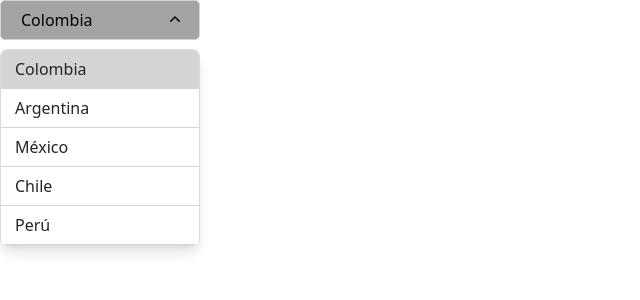
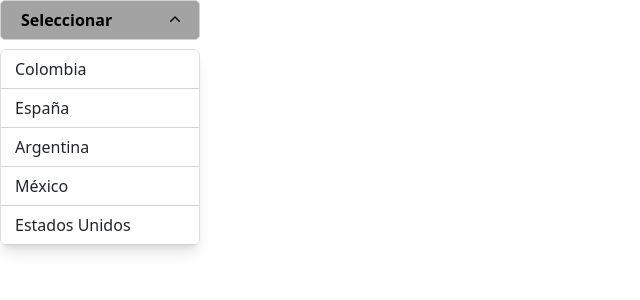
Before and after one commit to TalentoTechGrupo15/red-comunitaria-frontend, an Angular app: page / in a window 1280 px wide. Shown: the top 300 px of the page, without its empty margins (0-640 px from the left). Built offline with nearby package versions, Linux system fonts and the light colour scheme.

Commit message:
se cambia los parametros que recibe el select

```diff
--- a/src/app/app.html
+++ b/src/app/app.html
@@ -1,6 +1,5 @@
 
   <app-select
   [options]="countries"
-  [selected]="selectedCountry"
   (onChangeValue)="changePais($event)"
   ></app-select>
--- a/src/app/app.ts
+++ b/src/app/app.ts
@@ -2,19 +2,27 @@ import { Component } from '@angular/core';
 import { Select } from "./components/select/select";
 
 @Component({
-  selector: 'app-root',
-  imports: [Select],
-  templateUrl: './app.html',
-  styleUrl: './app.css'
+    selector: 'app-root',
+    imports: [Select],
+    templateUrl: './app.html',
+    styleUrl: './app.css'
 })
 export class App {
-    countries = ['Colombia', 'Argentina', 'México', 'Chile', 'Perú'];
+    countries = [
+        { id: 454, nombre: 'Colombia' },
+        { id: 655, nombre: 'España' },
+        { id: 3456, nombre: 'Argentina' },
+        { id: 24, nombre: 'México' },
+        { id: 1, nombre: 'Estados Unidos' },
+    ]
     selectedCountry = 'Colombia';
 
-    pais = "";
+    pais = 0;
 
-    changePais(value: string){
+    changePais(value: number) {
         this.pais = value;
+        console.log("pais: ", this.pais)
     }
 
+
 }
--- a/src/app/components/select/select.css
+++ b/src/app/components/select/select.css
@@ -19,6 +19,7 @@
     /*box-shadow: 0 10px 15px -3px rgb(0 0 0 / 0.1), 0 4px 6px -4px rgb(0 0 0 / 0.1);*/
     z-index: 1;
     width: 100%;
+    font-weight: 600;
 
 }
 
--- a/src/app/components/select/select.html
+++ b/src/app/components/select/select.html
@@ -1,8 +1,12 @@
 <div class="select">
+
     <button (click)="onShowOptions()"
     class="select__button"
     [ngClass]="{'select__button--active': showOptions}">
-        {{selected}}
+
+        {{options.find(o => o.id === selected)?.nombre || "Seleccionar"}}
+
+        <!-- icono de flecha -->
         <svg width="20" height="20" viewBox="0 0 20 20" fill="currentColor"
         [ngClass]="{'select__icon--active': showOptions, 'select__icon': !showOptions}">
             <path
@@ -11,11 +15,12 @@
     </button>
 
 
+    <!-- lista de opciones que se mostrarán -->
     @if(showOptions){
     <ul class="select__options-container">
         @for (o of options; track o){
-        <li (click)="handleClick(o)" class="select__item" [ngClass]="{'select__item--active': o === selected}">
-            {{o}}
+        <li (click)="handleClick(o.id)" class="select__item" [ngClass]="{'select__item--active': o.id === selected}">
+            {{o.nombre}}
         </li>
         }
     </ul>
--- a/src/app/components/select/select.ts
+++ b/src/app/components/select/select.ts
@@ -1,6 +1,11 @@
 import { Component, ElementRef, EventEmitter, HostListener, Output } from '@angular/core';
 import { NgClass } from '@angular/common';
 import { Input } from '@angular/core';
+
+interface Option {
+  id: number;
+  nombre: string;
+}
 
 @Component({
   selector: 'app-select',
@@ -9,10 +14,10 @@ import { Input } from '@angular/core';
   styleUrl: './select.css',
 })
 export class Select {
-  @Input() selected: string = "";
-  @Input() options: string[] = []
+  @Input() selected: number | null = null;
+  @Input() options: Option[] = []
+  @Output() onChangeValue = new EventEmitter<number>();
   showOptions: boolean = true;
-  @Output() onChangeValue = new EventEmitter<string>();
 
 
   constructor(private _eref: ElementRef) {}
@@ -21,9 +26,10 @@ export class Select {
     this.showOptions = !this.showOptions;
   }
 
-  handleClick(newOption: string){
-    this.selected = newOption;
+  handleClick(idOption: number){
+    this.selected = idOption;
     this.showOptions = false;
+    this.onChangeValue.emit(idOption);
   }
 
     @HostListener('document:click', ['$event'])
```
